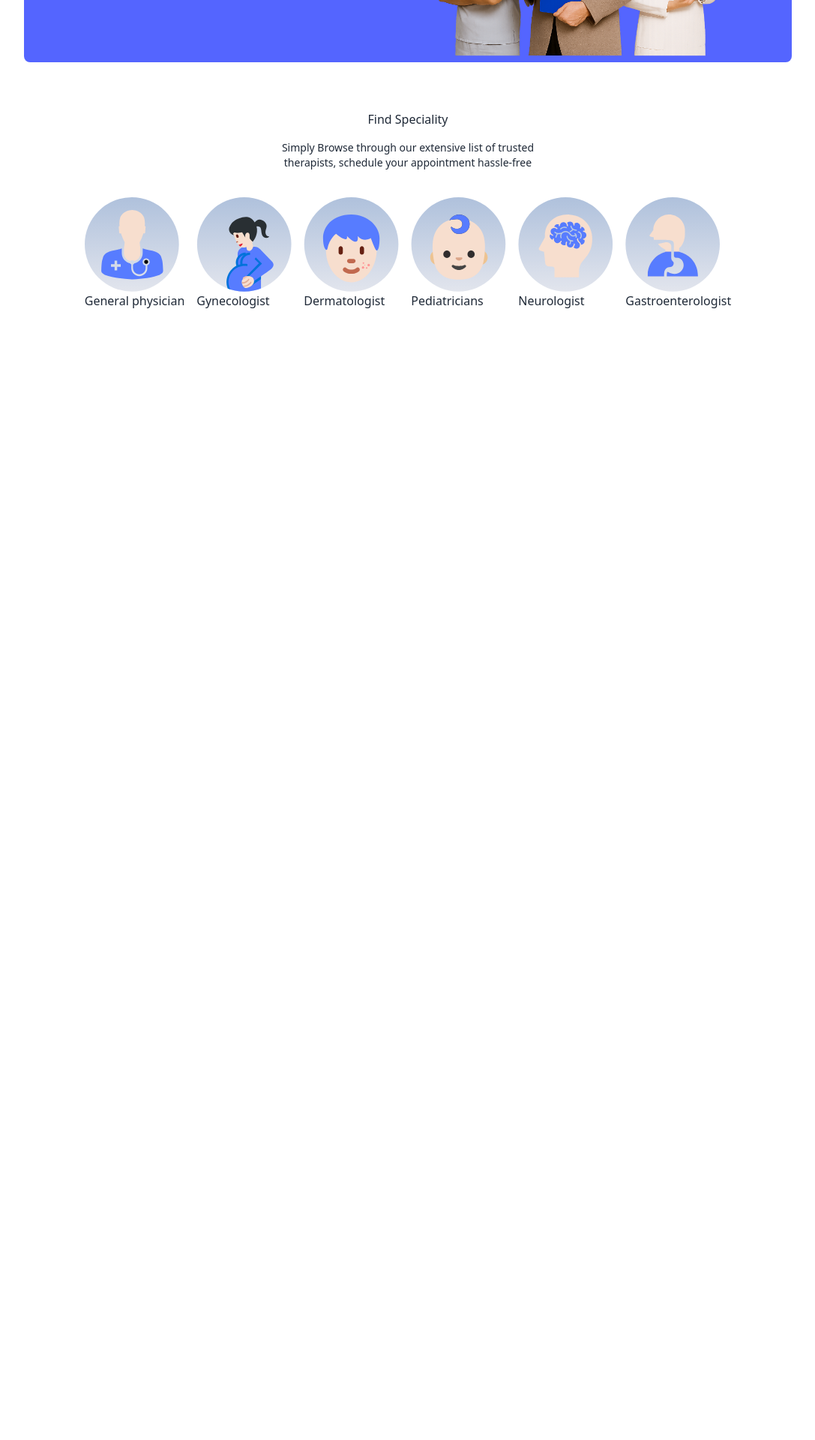
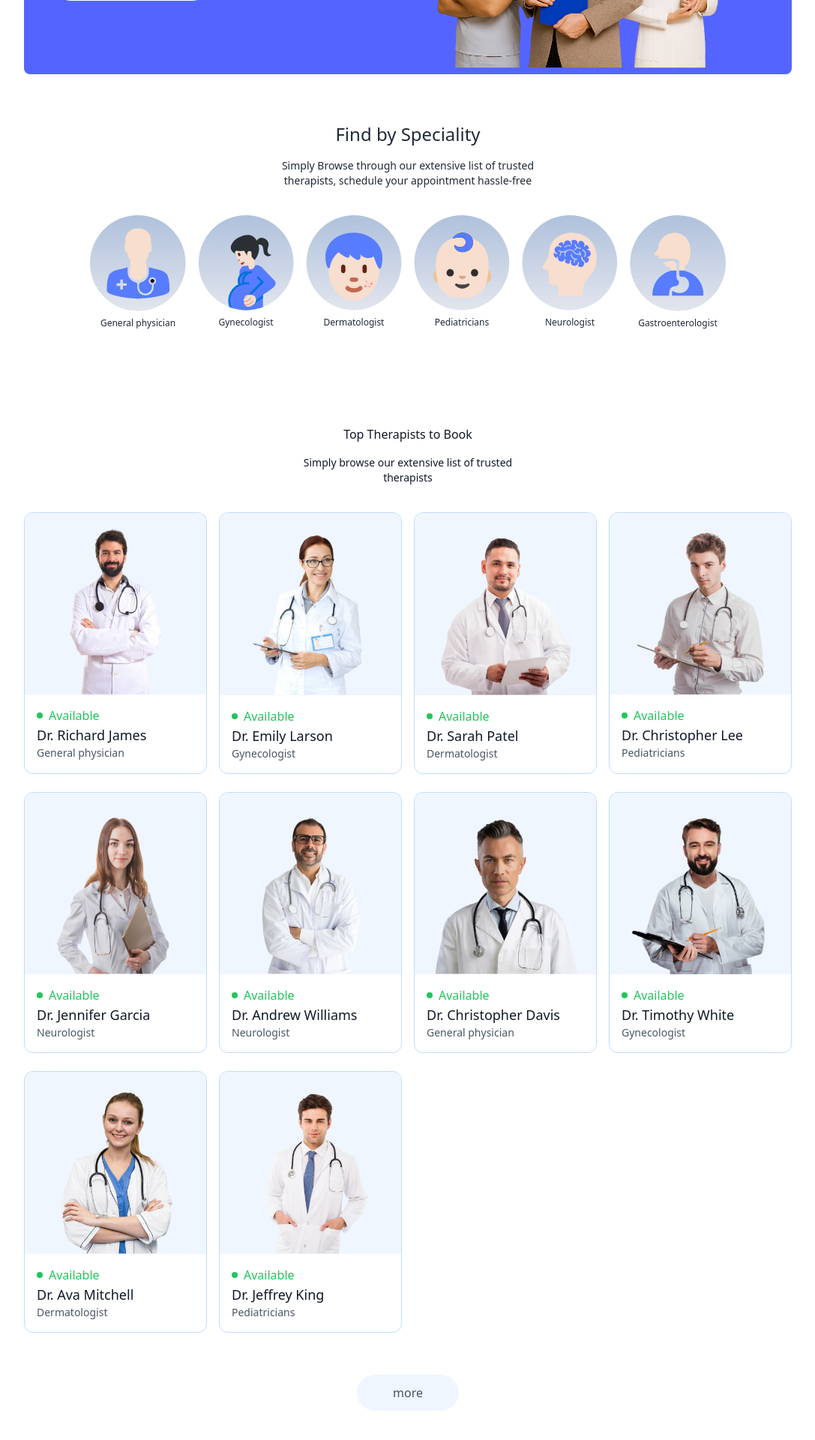
Before and after one commit to AureaCatena/clear-mind, a React (Vite) app in the folder frontend/: page / in a window 1280 px wide. Shown: the part 502-2422 px from the top of the page at 75% size, without its empty margins (96-1183 px from the left). Before the commit the page ends 979 px from the top, so only its background shows below. Built offline with nearby package versions, Linux system fonts and the light colour scheme.

Commit message:
Homepage Top doctors,new logo

```diff
--- a/frontend/index.html
+++ b/frontend/index.html
@@ -1,5 +1,5 @@
 <!doctype html>
-<html lang="en">
+<html lang="en" class="scroll-smooth">
   <head>
     <meta charset="UTF-8" />
     <link rel="icon" type="image/svg+xml" href="/vite.svg" />
--- a/frontend/src/App.jsx
+++ b/frontend/src/App.jsx
@@ -7,7 +7,6 @@
 import MyAppointments from './pages/MyAppointments'
 import MyProfile from './pages/MyProfile'
 import Therapists from './pages/Therapists'
-import Appointments from './pages/Appointment'
 import Appointment from './pages/Appointment'
 import Navbar from './components/Navbar'
 
--- a/frontend/src/assets/assets.js
+++ b/frontend/src/assets/assets.js
@@ -85,7 +85,7 @@
     },
 ]
 
-export const doctors = [
+export const therapists = [
     {
         _id: 'doc1',
         name: 'Dr. Richard James',
--- a/frontend/src/components/Header.jsx
+++ b/frontend/src/components/Header.jsx
@@ -12,7 +12,7 @@
             </p>
             <div className='flex flex-col md:flex-row items-center gap-3 text-white text-sm font-light'>
                 <img className='w-28' src={assets.group_profiles} alt="" />
-                <p>
+                <p className='text-lg'>
                   Because finding yourself starts with finding the right therapist.
                 </p>
             </div>
--- a/frontend/src/components/Navbar.jsx
+++ b/frontend/src/components/Navbar.jsx
@@ -11,7 +11,7 @@
 
   return (
     <div className='flex items-center justify-between text-sm py-4 mb-5 border-b border-b-gray-400'>
-        <img className='w-44 cursor-pointer' src={assets.logo} alt=""/>
+        <img className='w-54 cursor-pointer' src={assets.logo} alt=""/>
         <ul className='hidden md:flex items-start gap-5 font-medium'>
             <NavLink to='/'>
                 <li className='py-1'>HOME</li>
@@ -34,7 +34,7 @@
             {
                 token
                 ? <div className='flex item-center gap-2 cursor-pointer group relative'>
-                    <img className='w-8 rounded-full' src={assets.profile_pic} alt="" />
+                    <img className='w-10 rounded-full' src={assets.profile_pic} alt="" />
                     <img className='w-2.5' src={assets.dropdown_icon} alt="" />
                     <div className='absolute top-0 right-0 pt-14 text-base front-medium text-gray-600 z-20 hidden group-hover:block'>
                         <div className='min-w-48 bg-periw rounded flex flex-col gap-4 p-4'>
--- a/frontend/src/components/SpecialityMenu.jsx
+++ b/frontend/src/components/SpecialityMenu.jsx
@@ -6,12 +6,12 @@
 const SpecialityMenu = () => {
   return (
     <div className='flex flex-col items-center gap-4 py-16 text-gray-800' id='speciality'>
-        <h1 className='text-3x1 fond-medium'>Find Speciality</h1>
+        <h1 className='text-2xl font-medium'>Find by Speciality</h1>
         <p className='sm:w-1/3 text-center text-sm'>Simply Browse through our extensive list of trusted therapists, schedule your appointment hassle-free</p>
         <div className='flex sm:justify-center gap-4 pt-5 w-full overflow-scroll'>
             {specialityData.map((item, index)=>(
-                <Link key={index} to={' /therapists/$(item.speciality}'}>
-                    <img src={item.image} alt="" />
+                <Link onClick={()=>scrollTo(0,0)} className='flex flex-col items-center text-xs cursor-pointer flex-shrink-0 hover:translate-y-[-10px] transition-all duration-500' key={index} to={'/therapists/$(item.speciality}'}>
+                    <img className='w-36 sm:w-32 mb-2' src={item.image} alt="" />
                     <p>{item.speciality}</p>
                 </Link>
             ))}
--- /dev/null
+++ b/frontend/src/components/TopTherapists.jsx
@@ -0,0 +1,34 @@
+import React, { useContext } from 'react'
+import { useNavigate } from 'react-router-dom'
+import { AppContext } from '../context/AppContext'
+
+
+const TopTherapists = () => {
+
+    const navigate = useNavigate()
+    const {therapists} = useContext(AppContext)
+
+  return (
+    <div className='flex flex-col items-center gap-4 py-16 text-gray-900 md:mx=10'>
+      <h1 className='text-3x1 front-medium'>Top Therapists to Book</h1>
+      <p className='sm:w-1/3 text-center text-sm'>Simply browse our extensive list of trusted therapists</p>
+      <div className='w-full grid grid-cols-auto gap-4 pt-5 gap-y-6 px-3 sm:px-0'>
+        {therapists.slice(0, 10).map((item, index)=>(
+          <div onClick={()=>navigate(`/appointment/${item._id}`)} className='border border-blue-200 rounded-xl overflow-hidden cursor-pointer hover:translate-y-[-10px] transition-all duration-500' key={index}>
+            <img className='bg-blue-50' src={item.image} alt=""/>
+            <div className='p-4'>
+                <div className='flex items-center gap-2 text-cm text-center text-green-500'>
+                    <p className='w-2 h-2 bg-green-500 rounded-full'></p><p>Available</p>
+                </div>
+                <p className='text-gray-900 text-lg font-medium'>{item.name}</p>
+                <p className='text-gray-600 text-sm'>{item.speciality}</p>
+            </div>
+          </div>
+        ))}
+      </div>
+      <button onClick={()=>{navigate(`/therapists`); scrollTo(0,0)}} className='bg-blue-50 text-gray-600 px-12 py-3 rounded-full mt-10'>more</button>
+    </div>
+  )
+}
+
+export default TopTherapists
--- /dev/null
+++ b/frontend/src/context/AppContext.jsx
@@ -0,0 +1,22 @@
+import { createContext } from "react";
+import { therapists } from "../assets/assets";
+
+export const AppContext = createContext()
+
+const AppContextProvider = (props)=>{
+
+    const value = {
+        therapists
+    }
+
+    return (
+        <AppContext.Provider value={value}>
+            {props.children}
+        </AppContext.Provider>
+
+    )
+
+
+}
+
+export default AppContextProvider
--- a/frontend/src/main.jsx
+++ b/frontend/src/main.jsx
@@ -3,9 +3,13 @@
 import './index.css'
 import App from './App.jsx'
 import { BrowserRouter } from 'react-router-dom'
+import AppContextProvider from './context/AppContext.jsx'
+
 
 createRoot(document.getElementById('root')).render(
   <BrowserRouter>
-    <App />
+    <AppContextProvider>
+      <App />
+    </AppContextProvider>
   </BrowserRouter>,
 )
--- a/frontend/src/pages/Home.jsx
+++ b/frontend/src/pages/Home.jsx
@@ -1,12 +1,14 @@
 import React from 'react'
 import Header from '../components/Header'
 import SpecialityMenu from '../components/SpecialityMenu'
+import TopTherapists from '../components/TopTherapists'
 
 const Home = () => {
   return (
     <div>
         <Header/>
-        <SpecialityMenu />
+        <SpecialityMenu/>
+        <TopTherapists/>
     </div>
   )
 }
--- a/frontend/tailwind.config.js
+++ b/frontend/tailwind.config.js
@@ -10,6 +10,9 @@
         'primary':"#5465FF",
         'periw':"#BFD7FF",
 
+      },
+      gridTemplateColumns:{
+        'auto': 'repeat(auto-fill, minmax(200px, 1fr))'
       }
     },
   },
```
Also changed, not shown: frontend/src/assets/logo.svg.
